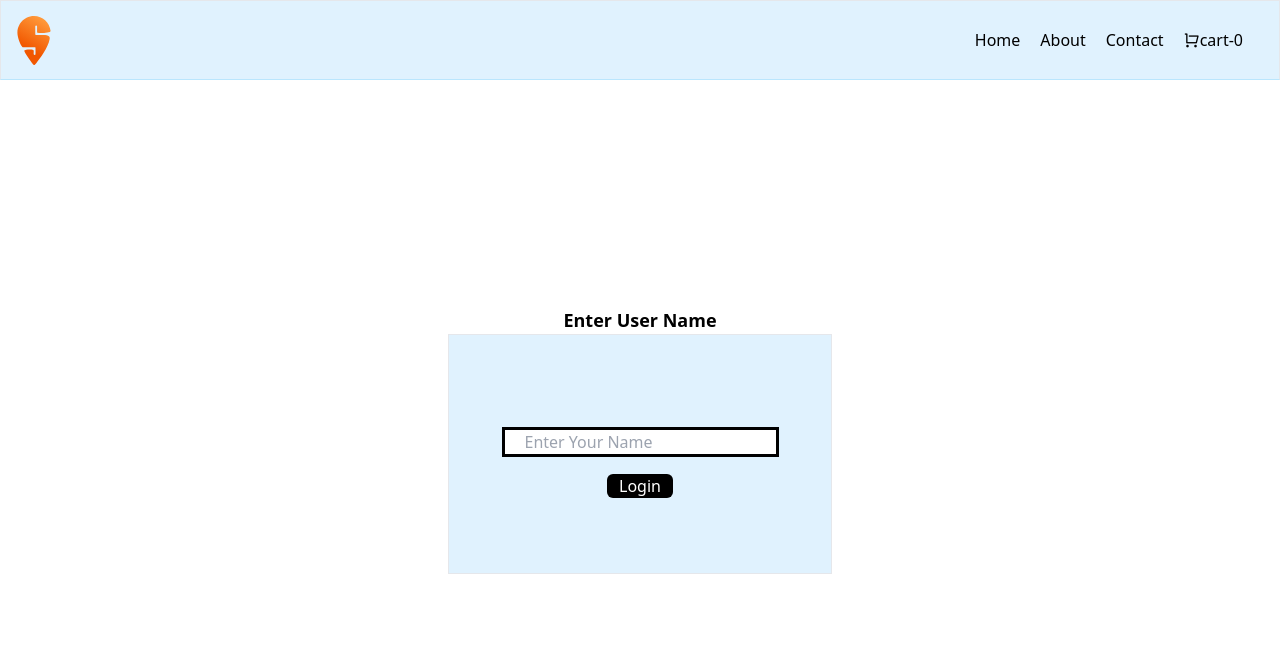
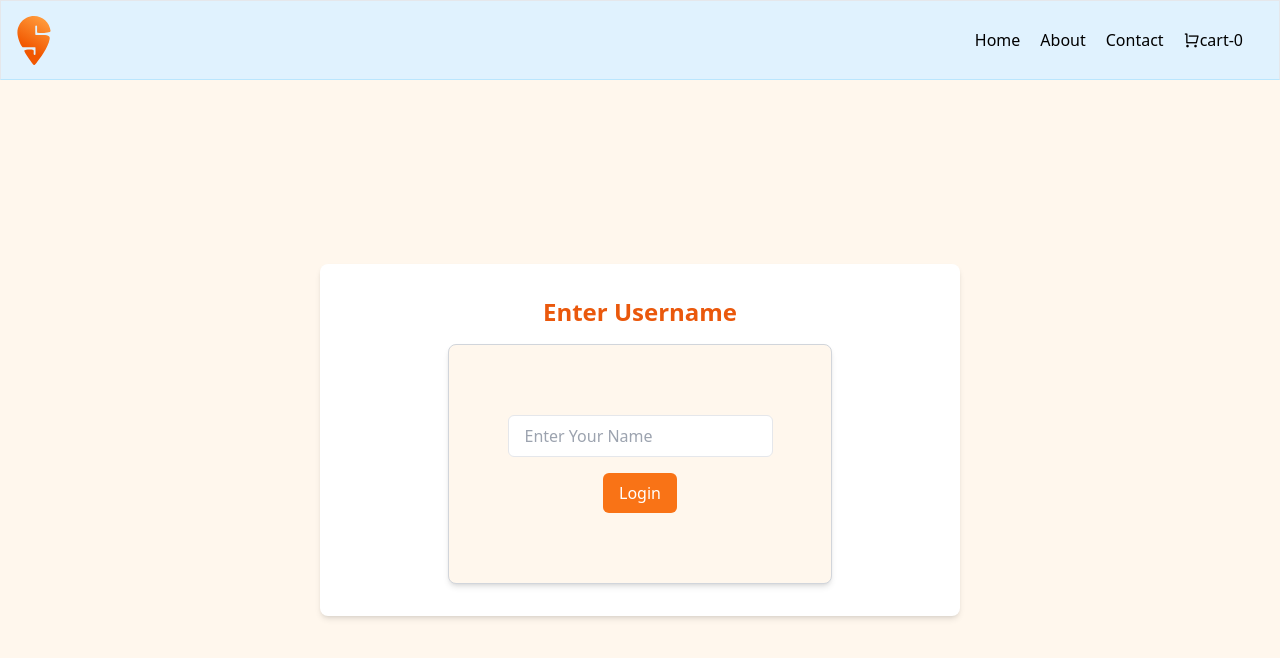
Before and after one commit to sonai-2001/swiggy, a React (Create React App) app: page / in a window 1280 px wide. Shown: the top 658 px of the page. Built offline with nearby package versions, Linux system fonts and the light colour scheme.

Commit message:
details page start

```diff
--- /dev/null
+++ b/src/components/Details.jsx
@@ -0,0 +1,41 @@
+import React, { useEffect, useState } from 'react'
+import { useParams } from 'react-router-dom'
+import useDetails from "../utils/useDetails"
+import Shimmer from "../components/partials/Shimmer"
+
+const Details = () => {
+  const{id}=useParams()
+  const[detail,setDetail]=useState(null)
+  const resDetail=useDetails(id)
+  console.log(resDetail)
+  console.log(id)
+  useEffect(()=>{
+      if(resDetail){
+        setDetail(resDetail)
+      }
+  },[resDetail])
+
+  if (detail===null) return <Shimmer/>
+
+  const{name,cuisines,costForTwoMessage}=detail[2]?.card?.card?.info
+  const itemCategory=detail[4]?.groupedCard?.cardGroupMap?.REGULAR?.cards.filter((c)=>c?.card?.card?.['@type'].includes("ItemCategory"))
+  console.log(itemCategory)
+
+
+  return (
+    <div className='w-full h-[90vh] p-3'>
+             <div className='w-full'>
+                <h1 className='text-center font-black text-2xl'>{name}</h1>
+                <h3 className='text-center'>{cuisines.join(",")} - {costForTwoMessage}</h3>
+             <div className='accordians'>
+
+
+             </div>
+
+
+             </div>
+    </div>
+  )
+}
+
+export default Details
--- a/src/components/Home.jsx
+++ b/src/components/Home.jsx
@@ -4,12 +4,14 @@ import NotAllowed from "./NotAllowed.jsx";
 import useRes from "../utils/useRes.js";
 import Shimmer from "./partials/Shimmer.jsx";
 import Card from "./partials/Card.jsx";
+import { modifyCard } from "./partials/Card.jsx";
+import { Link } from "react-router-dom";
 
 function Home() {
   const { userName } = useContext(userContext);
   const res = useRes();
   const [resToShow, setResToShow] = useState(null);
-  const[topShow,setTopShow]=useState(false)
+  const [topShow, setTopShow] = useState(false);
   console.log(res);
   console.log("rendered");
   useEffect(() => {
@@ -18,35 +20,41 @@ function Home() {
     }
   }, [res]);
 
-  const handleClick=()=>{
-     if(topShow===false) {
-      const topRated=res.filter((r)=>r?.info?.avgRating>=4.5)
-      console.log("clicked",topRated)
-      setResToShow(topRated)
-      setTopShow(!topShow)
-     }
-     else{
-      setResToShow(res)
-      setTopShow(!topShow)
-     }
+  const handleClick = () => {
+    if (topShow === false) {
+      const topRated = res.filter((r) => r?.info?.avgRating >= 4.5);
+      console.log("clicked", topRated);
+      const finalRated = topRated.map((r) => ({ ...r, rated: true }));
+      console.log(finalRated);
+      setResToShow(finalRated);
+      setTopShow(!topShow);
+    } else {
+      setResToShow(res);
+      setTopShow(!topShow);
+    }
+  };
 
-  }
+  const EnhancedCard = modifyCard(Card);
 
-  const handleChange=(e)=>{
-          if(e.target.value.trim()===""){
-            setResToShow(res)
-          }
-          else{
-               const filtered= res.filter((r)=>r?.info?.name.toLowerCase().includes(e.target.value.trim().toLowerCase()))
-               console.log(filtered)
-               setResToShow(filtered)
-          }
-  }
+
+  const handleChange = (e) => {
+    if (e.target.value.trim() === "") {
+      setResToShow(res);
+    } else {
+      const filtered = res.filter((r) =>
+        r?.info?.name
+          .toLowerCase()
+          .includes(e.target.value.trim().toLowerCase())
+      );
+      console.log(filtered);
+      setResToShow(filtered);
+    }
+  };
+
 
   if (userName === null) return <NotAllowed />;
 
   if (res === null) return <Shimmer />;
-
 
   return (
     <div className="">
@@ -55,16 +63,25 @@ function Home() {
           onChange={handleChange}
           className="outline-none bg-slate-200 text-center"
           type="text"
-          placeholder="search Here"
+          placeholder="Search Here"
         />
-        <button onClick={handleClick} className="bg-orange-300 hover:bg-orange-500 rounded px-2 ">
-         {topShow?"All":"Top Rated"}
+        <button
+          onClick={handleClick}
+          className="bg-orange-300 hover:bg-orange-500 rounded px-2 "
+        >
+          {topShow ? "All" : "Top Rated"}
         </button>
       </div>
 
       <div className="w-full h-[80vh] flex items-center justify-center flex-wrap gap-6 py-1 px-4">
         {resToShow &&
-          resToShow.map((r) => <Card resDetails={r} key={r.info.id} />)}
+          resToShow.map((r) =>
+            r.rated ? (
+              <Link to={`/details${r.info.id}`} key={r.info.id}><EnhancedCard resDetails={r}  /></Link>
+            ) : (
+             <Link to={`/details/${r.info.id}`} key={r.info.id}> <Card resDetails={r}  /></Link>
+            )
+          )}
       </div>
     </div>
   );
--- a/src/components/Login.jsx
+++ b/src/components/Login.jsx
@@ -3,15 +3,12 @@ import LoginCard from './partials/LoginCard'
 
 function Login() {
   return (
-    <div className='w-full h-[90vh] flex items-center justify-center'>
-
-      <div>
-      <h1 className='text-center text-lg font-bold'>Enter User Name</h1>
-      <LoginCard/>
-
-        </div>
-
+    <div className="w-full h-[90vh] flex items-center justify-center bg-orange-50 ">
+    <div className=" bg-white shadow-md relative rounded-lg p-8 w-[50%] ">
+      <h1 className="text-center text-2xl font-bold text-orange-600  mb-4">Enter Username</h1>
+      <LoginCard />
     </div>
+  </div>
   )
 }
 
--- a/src/components/Nav.jsx
+++ b/src/components/Nav.jsx
@@ -43,7 +43,7 @@ const Nav = () => {
         <Link to="/cart"><li>
           <i class="ri-shopping-cart-line"></i>cart-0
         </li></Link>
-         <Link to="/"><li >{userName}</li></Link>
+         <Link to="/"><li className="text-orange-600">{userName}</li></Link>
       </ul>
     </nav>
   );
--- a/src/components/partials/Card.jsx
+++ b/src/components/partials/Card.jsx
@@ -5,8 +5,10 @@ const Card = ({ resDetails }) => {
   const { name, cloudinaryImageId } = resDetails?.info;
   console.log(resDetails);
   return (
-    <div className="w-[200px] md:w-[20vw] h-[235px] shadow-lg rounded-md overflow-hidden bg-sky-50
-    ">
+    <div
+      className="w-[200px] md:w-[20vw] h-[235px] shadow-lg rounded-md overflow-hidden bg-sky-50
+    "
+    >
       <div className="w-full h-[85%]">
         <img
           className="w-full h-full object-cover"
@@ -19,4 +21,19 @@ const Card = ({ resDetails }) => {
   );
 };
 
+const modifyCard = (Card) => {
+  return ({resDetails}) => {
+    return (
+      <div className="relative">
+        <span className="px-2 bg-black text-white rounded-md absolute top-0 left-0">
+          TopRated
+        </span>
+        <Card resDetails={resDetails} />
+      </div>
+    );
+  };
+};
+
+export {modifyCard}
+
 export default Card;
--- a/src/components/partials/LoginCard.jsx
+++ b/src/components/partials/LoginCard.jsx
@@ -3,31 +3,33 @@ import userContext from "../../utils/userContext";
 import { useNavigate } from "react-router-dom";
 
 const LoginCard = () => {
-
- const {setUser}=useContext(userContext)
- const [value, setValue] =useState("")
- const navigate=useNavigate()
- const handleChange=(e)=>{
-         setValue(e.target.value)
- }
- const handleClick=()=>{
-            if(value.trim()===""){
-                alert("Please Enter Name")
-                return
-            }
-            setUser(value)
-            navigate("/home")
- }
-return (
-    <div className="w-[30vw] h-[30vh] bg-sky-100 border flex items-center justify-center ">
-      <div>
+  const { setUser } = useContext(userContext);
+  const [value, setValue] = useState("");
+  const navigate = useNavigate();
+  const handleChange = (e) => {
+    setValue(e.target.value);
+  };
+  const handleClick = () => {
+    if (value.trim() === "") {
+      alert("Please Enter Name");
+      return;
+    }
+    setUser(value);
+    navigate("/home");
+  };
+  return (
+    <div className="w-[30vw] h-[30vh] bg-orange-50 border border-gray-300 flex items-center justify-center rounded-lg shadow-md  mx-auto  ">
+      <div className="flex flex-col items-center">
         <input
-        onChange={handleChange}
-          className="text-black mx-auto my-5 px-5 outline"
+          onChange={handleChange}
+          className="text-gray-700 px-4 py-2 mb-4 border rounded-md focus:outline-none focus:border-orange-500"
           type="text"
           placeholder="Enter Your Name"
         />
-        <button onClick={handleClick} className="px-3 mx-auto rounded-md block text-white bg-black">
+        <button
+          onClick={handleClick}
+          className="px-4 py-2 rounded-md text-white bg-orange-500 hover:bg-orange-600 transition duration-300"
+        >
           Login
         </button>
       </div>
--- /dev/null
+++ b/src/constants/swiggyResDetailApiPre.js
@@ -0,0 +1 @@
+export const swiggyResDetailApiPre="https://www.swiggy.com/dapi/menu/pl?page-type=REGULAR_MENU&complete-menu=true&lat=22.4800348&lng=88.39250899999999&restaurantId="
--- a/src/utils/router.js
+++ b/src/utils/router.js
@@ -6,6 +6,7 @@ import Home from "../components/Home.jsx";
 import About from "../components/About.jsx";
 import Contact from "../components/Contact.jsx";
 import Cart from "../components/Cart.jsx";
+import Details from "../components/Details.jsx";
 
 const router = createBrowserRouter([{
   path: "/",
@@ -31,6 +32,10 @@ const router = createBrowserRouter([{
       path: "/cart",
       element: <Cart />,
     },
+    {
+      path:"/details/:id",
+      element:<Details/>
+    }
   ],
 }]);
 
--- /dev/null
+++ b/src/utils/useDetails.js
@@ -0,0 +1,26 @@
+
+import { useEffect, useState } from "react";
+import {swiggyResDetailApiPre} from "../constants/swiggyResDetailApiPre"
+const useDetails=(id)=>{
+    const[resDetail,setResDetail]=useState(null)
+
+     useEffect(()=>{
+
+        const getDetails=async ()=>{
+            const api=swiggyResDetailApiPre+id
+             const raw=await fetch(api)
+             const data=await raw.json()
+             console.log(data.data.cards)
+             setResDetail(data.data.cards)
+         }
+        getDetails();
+
+     },[id])
+
+
+
+
+
+    return resDetail
+}
+export default useDetails
```
